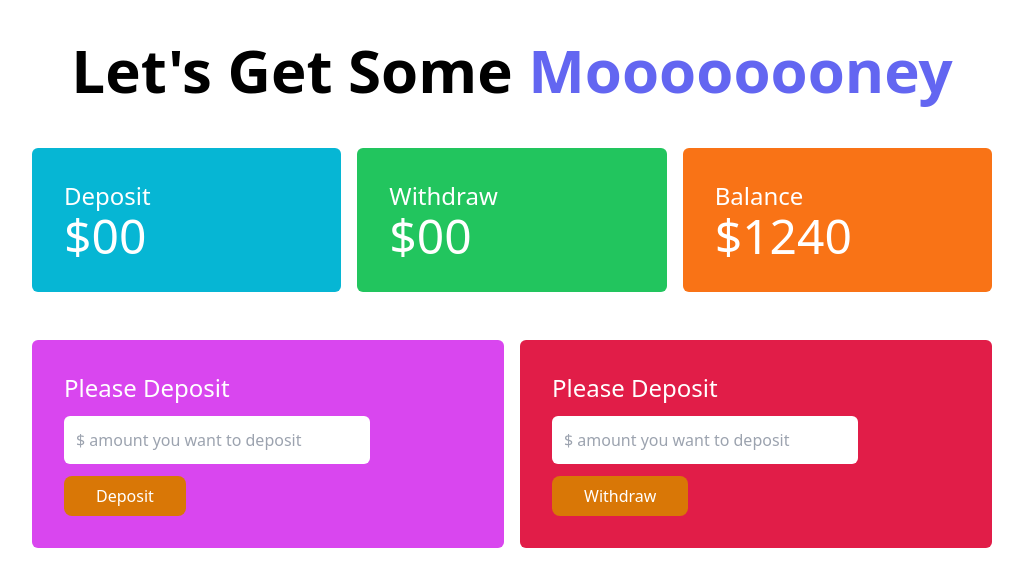
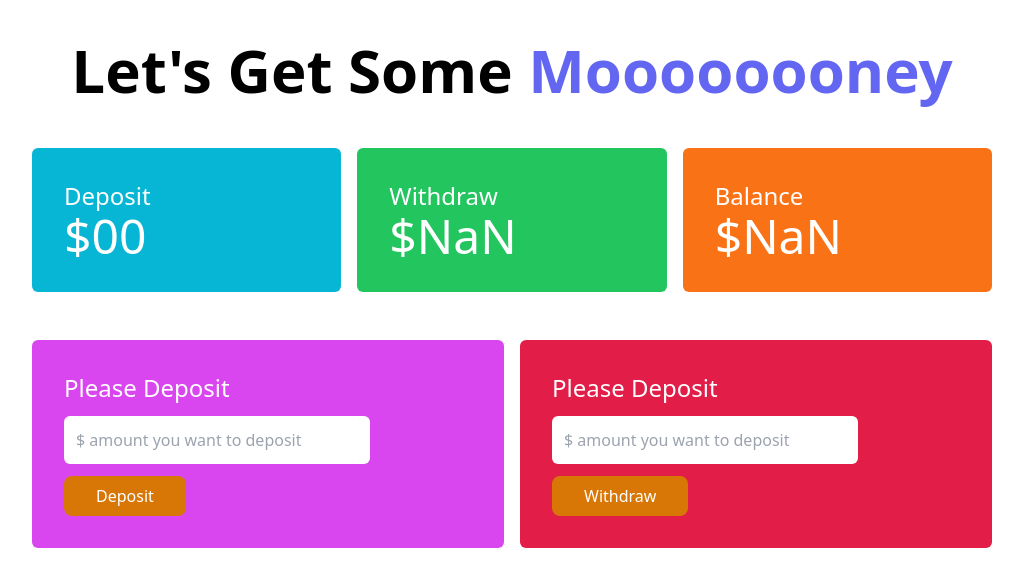
Before and after one commit to rakibgithub21/BaperBank_usingTailwind-DOM-, a plain HTML site: page bank.html in a window 1280 px wide. Both pictures are taken after a click on the button "Withdraw". Shown: the whole page, without its empty margins (128-1151 px from the left). Drawn offline with nearby package versions, Linux system fonts and the light colour scheme.

Commit message:
withdraw functionality added

```diff
--- a/bank.html
+++ b/bank.html
@@ -58,6 +58,7 @@
         </section>
     </main>
     <script src="scripts/deposit.js"></script>
+    <script src="scripts/withdraw.js"></script>
 </body>
 
 </html>
--- /dev/null
+++ b/scripts/withdraw.js
@@ -0,0 +1,22 @@
+document.getElementById('withdraw-btn').addEventListener('click', function () {
+    const withdrawField = document.getElementById('withdraw-field');
+    const newWithdrawAmountString = withdrawField.value;
+    const newWithdrawAmount = parseFloat(newWithdrawAmountString);
+
+
+    const withdrawElement = document.getElementById('withdraw-total');
+    const previousWithdrawTotalString = withdrawElement.innerText;
+    const previousWithdrawTotal = parseFloat(previousWithdrawTotalString);
+
+
+    const currentWithdrawTotal = previousWithdrawTotal + newWithdrawAmount;
+    withdrawElement.innerText = currentWithdrawTotal;
+
+    const balanceTotalElement = document.getElementById('balance-total');
+    const previousBalanceTotalString = balanceTotalElement.innerText;
+    const previousBalanceTotal = parseFloat(previousBalanceTotalString);
+
+    const newBalanceTotal = previousBalanceTotal - newWithdrawAmount;
+    balanceTotalElement.innerText = newBalanceTotal;
+    withdrawField.value = '';
+})
```
